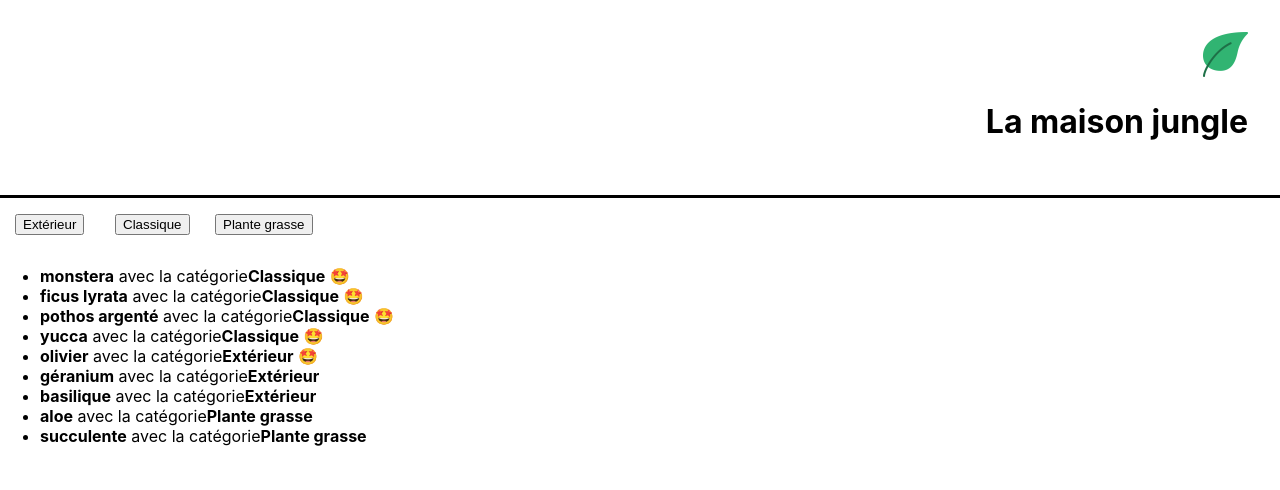
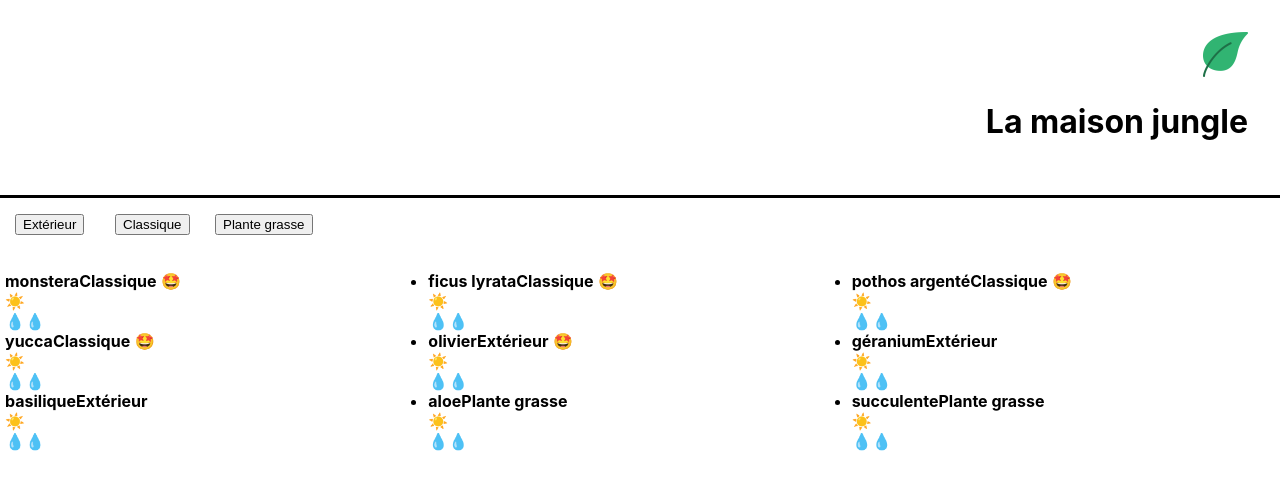
Before and after one commit to Bornord/react, a React (Create React App) app in the folder frontend/la-maison-jungle/: page / in a window 1280 px wide. Shown: the top 490 px of the page. Built offline with nearby package versions, Linux system fonts and the light colour scheme.

Commit message:
post props

```diff
--- /dev/null
+++ b/frontend/la-maison-jungle/src/components/Carescale.js
@@ -0,0 +1,14 @@
+function CareScale({ scaleValue, careType }) {
+    const range = [1, 2, 3]
+
+    const scaleType = careType === 'light' ? '☀️' : '💧'
+
+    return (
+        <div>
+            {range.map((rangeElem) => scaleValue >= rangeElem ? <span key={rangeElem.toString()}>{scaleType}</span> : null
+            )}
+        </div>
+    )
+}
+
+export default CareScale;
--- a/frontend/la-maison-jungle/src/components/ShoppingList.js
+++ b/frontend/la-maison-jungle/src/components/ShoppingList.js
@@ -1,5 +1,6 @@
 import Plants from '../datas/Plants'
-import {Categories,BestSales} from '../datas/Extensions'
+import {Categories} from '../datas/Extensions'
+import CareScale from './Carescale'
 import '../styles/App.css';
 
 
@@ -16,18 +17,21 @@
                        </div>
                 ))}
             </div>
-            <ul>
+            <ul className = 'wrapper2'>
                 {Plants.map((plant) => (
+                    <div>
                         <li key = {plant.id}>
                             <b>
                                 {plant.name}
-
-                        </b> avec la catégorie
+                            </b>
                             <b>
                                 {plant.category}
                             </b>
                             {plant.isBestSale && <span> 🤩 </span> }
+                            <CareScale careType='light' scaleValue={plant.light} />
+                            <CareScale careType='water' scaleValue={plant.water} />
                         </li>
+                    </div>
                 ))}
             </ul>
         </div>
--- a/frontend/la-maison-jungle/src/datas/Extensions.js
+++ b/frontend/la-maison-jungle/src/datas/Extensions.js
@@ -1,4 +1,4 @@
 
 const Categories = ['Extérieur','Classique','Plante grasse'];
-const BestSales = ['true',false];
+const BestSales = [true,false];
 export {Categories, BestSales};
--- a/frontend/la-maison-jungle/src/datas/Plants.js
+++ b/frontend/la-maison-jungle/src/datas/Plants.js
@@ -6,54 +6,80 @@
 		category: Categories[1],
 		id: '1',
 		isBestSale: BestSales[0],
+		light: 1,
+		water:2,
 	},
 	{
 		name: 'ficus lyrata',
 		category: Categories[1],
 		id: '2',
 		isBestSale: BestSales[0],
-
+		light: 1,
+		water:2,
 	},
 	{
 		name: 'pothos argenté',
 		category: Categories[1],
 		id: '3',
 		isBestSale: BestSales[0],
+		light: 1,
+		water:2,
+
 	},
 	{
 		name: 'yucca',
 		category: Categories[1],
 		id: '4',
 		isBestSale: BestSales[0],
+		light: 1,
+		water:2,
+
 	},
 	{
 		name: 'olivier',
 		category: Categories[0],
 		id: '5',
 		isBestSale: BestSales[0],
+		light: 1,
+		water:2,
+
 	},
 	{
 		name: 'géranium',
 		category: Categories[0],
 		id: '6',
 		isBestSale: BestSales[1],
+		light: 1,
+		water:2,
+
 	},
 	{
 		name: 'basilique',
 		category: Categories[0],
 		id: '7',
 		isBestSale: BestSales[1],
+		light: 1,
+		water:2,
+
 	},
 	{
 		name: 'aloe',
 		category: Categories[2],
 		id: '8',
-		isBestSale: BestSales[1],	},
+		isBestSale: BestSales[1],
+		light: 1,
+		water:2,
+
+	},
 	{
 		name: 'succulente',
 		category: Categories[2],
 		id: '9',
-		isBestSale: BestSales[1],	}
+		isBestSale: BestSales[1],
+		light: 1,
+		water:2,
+
+	}
 ]
 
 
--- a/frontend/la-maison-jungle/src/styles/ShoppingList.css
+++ b/frontend/la-maison-jungle/src/styles/ShoppingList.css
@@ -8,3 +8,10 @@
     grid-template-columns: 1fr 1fr 1fr 75%;
     grid-template-rows: 1fr;
 }
+
+.wrapper2 {
+    display: grid;
+    padding: 5px;
+    grid-template-columns: 1fr 1fr 1fr;
+    grid-template-rows: repeat(9,fr);
+}
```
Lines whose indentation alone changed are shown as unchanged.
